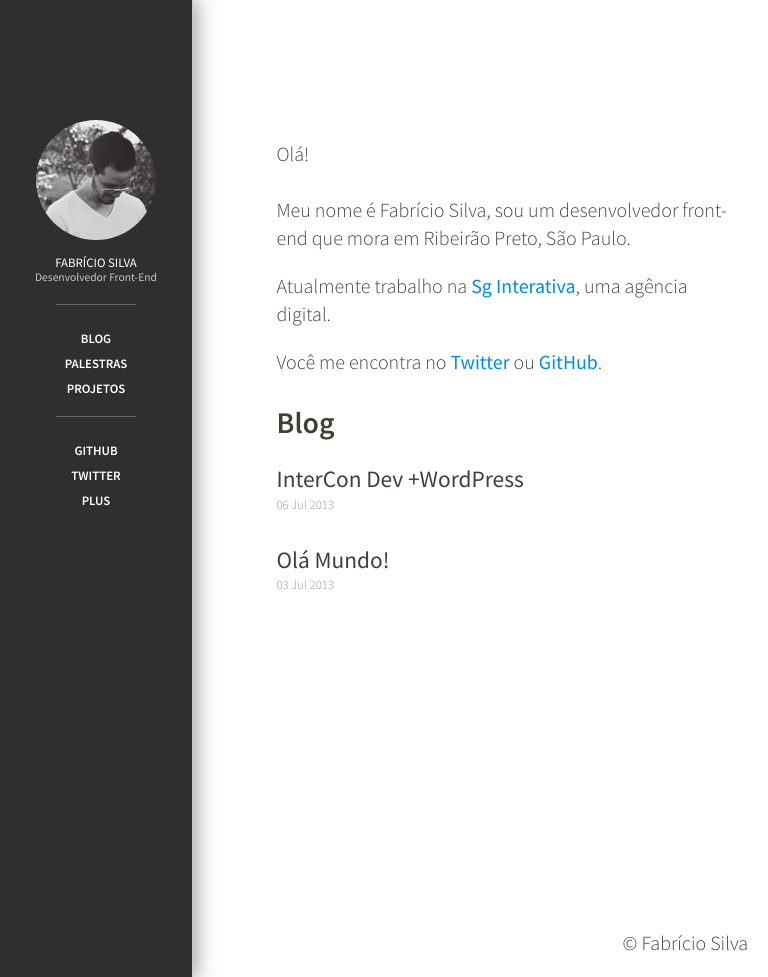
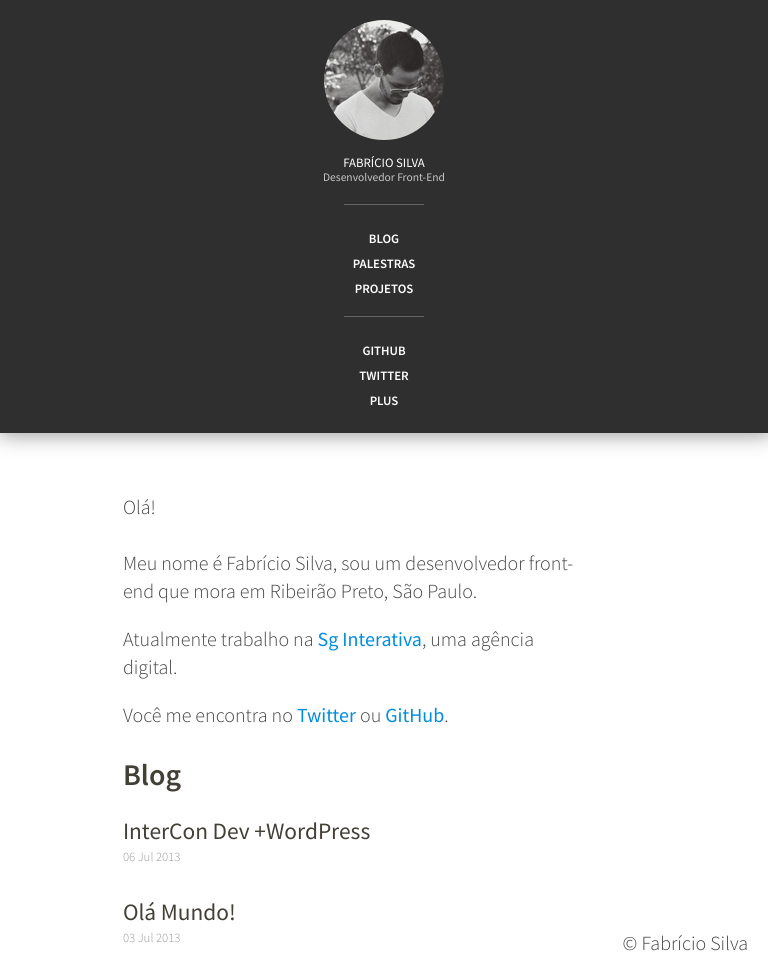
Before and after one commit to fabriciofmsilva/fabriciofmsilva.github.io, a Jekyll site: the page built from index.html, in a window 768 px wide and 977 px high. Built offline with Jekyll 4.4.1, drawn with Linux system fonts in a browser that asks for light colours; nearby versions of some CDN libraries.

Commit message:
Edit Style

```diff
--- a/css/main.css
+++ b/css/main.css
@@ -731,14 +731,19 @@ textarea {
 	 Media Queries
 	 ========================================================================== */
 
-@media only screen and (min-width: 35em) {
+@media (min-width:768px) and (max-width:979px) {
 
+.header {
+	position: relative;
+	width: 100%;
+	height: auto;
+	padding-top: 20px;
 }
 
-@media print,
-	   (-o-min-device-pixel-ratio: 5/4),
-	   (-webkit-min-device-pixel-ratio: 1.25),
-	   (min-resolution: 120dpi) {
+.main {
+	position: relative;
+	margin-top: 40px;
+}
 
 }
 
```
Lines whose indentation alone changed are shown as unchanged.
